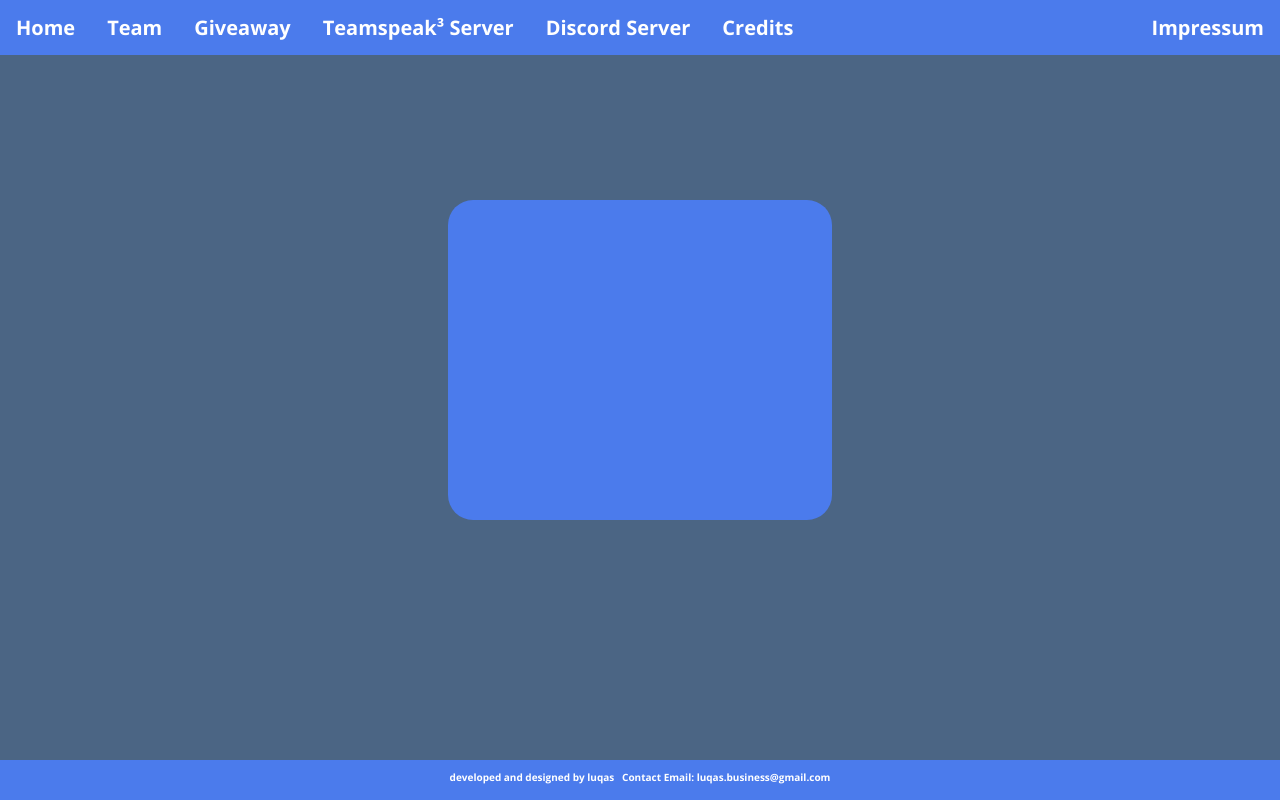
After one commit to Badstagram/luqas.xyz, a PHP site: page /impressum.html in a window 1280 px wide. The commit adds this page. Run offline with PHP 8.4, Linux system fonts and the light colour scheme.

Commit message:
11/01/2019

```diff
--- a/credits.html
+++ b/credits.html
@@ -16,6 +16,7 @@
                  <li><a href="ts3server://lqs?port=9987&channel=lobby">Teamspeak³ Server</a></li>
                  <li><a href="https://discord.gg/t54snc3">Discord Server</a>
                  <li><a href="credits">Credits</a></li>
+                 <li style="float:right;"><a href="impressum">Impressum</a></li>
             </ul>
         </header>
         <div class="background"></div>
--- a/giveaway.html
+++ b/giveaway.html
@@ -16,6 +16,7 @@
                   <li><a href="ts3server://lqs?port=9987&channel=lobby">Teamspeak³ Server</a></li>
                   <li><a href="https://discord.gg/t54snc3">Discord Server</a>
                   <li><a href="credits">Credits</a></li>
+                  <li style="float:right;"><a href="impressum">Impressum</a></li>
                 </ul>
         </header>
         <div class="background"></div>
--- /dev/null
+++ b/impressum.html
@@ -0,0 +1,30 @@
+<!DOCTYPE html>
+<html>
+    <head>
+            <meta charset="utf-8">
+            <meta name="viewport" content="width=device-width, initial-scale=1, maximum-scale=1, user-scalable=0">
+            <title>Home - luqas.xyz</title>
+            <link rel="stylesheet" type="text/css" href="style.css">
+            <link rel="shortcut icon" type="img/x-icon" href="./img/icons8-document-100.png">
+    </head>
+    <body>
+        <header>
+                <ul>
+                        <li><a href="index">Home</a></li>
+                        <li><a href="team">Team</a></li>
+                        <li><a href="giveaway">Giveaway</a></li>
+                        <li><a href="ts3server://lqs?port=9987&channel=lobby">Teamspeak³ Server</a></li>
+                        <li><a href="https://discord.gg/t54snc3">Discord Server</a>
+                        <li><a href="credits">Credits</a></li>
+                        <li style="float:right;"><a href="impressum">Impressum</a></li>
+                </ul>
+        </header>
+        <div class="impressum">
+
+        </div>
+
+        <footer>
+                <p>developed and designed by <a href="https://twitter.com/luqas0001">luqas</a> &nbsp; Contact Email: <a href="mailto:luqas.business@gmail.com">luqas.business@gmail.com</a></p>
+        </footer>
+    </body>
+</html>
--- a/index.html
+++ b/index.html
@@ -16,6 +16,7 @@
                         <li><a href="ts3server://lqs?port=9987&channel=lobby">Teamspeak³ Server</a></li>
                         <li><a href="https://discord.gg/t54snc3">Discord Server</a>
                         <li><a href="credits">Credits</a></li>
+                        <li style="float:right;"><a href="impressum">Impressum</a></li>
                 </ul>
         </header>
         <div class="background"></div>
--- a/style.css
+++ b/style.css
@@ -131,3 +131,15 @@ h3{
     left: 35%;
 
 }
+.impressum{
+    background-color: #4b7bec;
+    text-align: center;
+    display: block;
+    border-radius: 25px;
+    position: fixed;
+    width: 30%;
+    height: 40%;
+    top: 25%;
+    left: 35%;
+
+}
--- a/team.html
+++ b/team.html
@@ -16,6 +16,7 @@
                   <li><a href="ts3server://lqs?port=9987&channel=lobby">Teamspeak³ Server</a></li>
                   <li><a href="https://discord.gg/t54snc3">Discord Server</a>
                   <li><a href="credits">Credits</a></li>
+                  <li style="float:right;"><a href="impressum">Impressum</a></li>
              </ul>
         </header>
         <div class="background"></div>
```
Also changed, not shown: img/icons8-document-100.png (added), 1 other file. Lines whose indentation alone changed are shown as unchanged.
